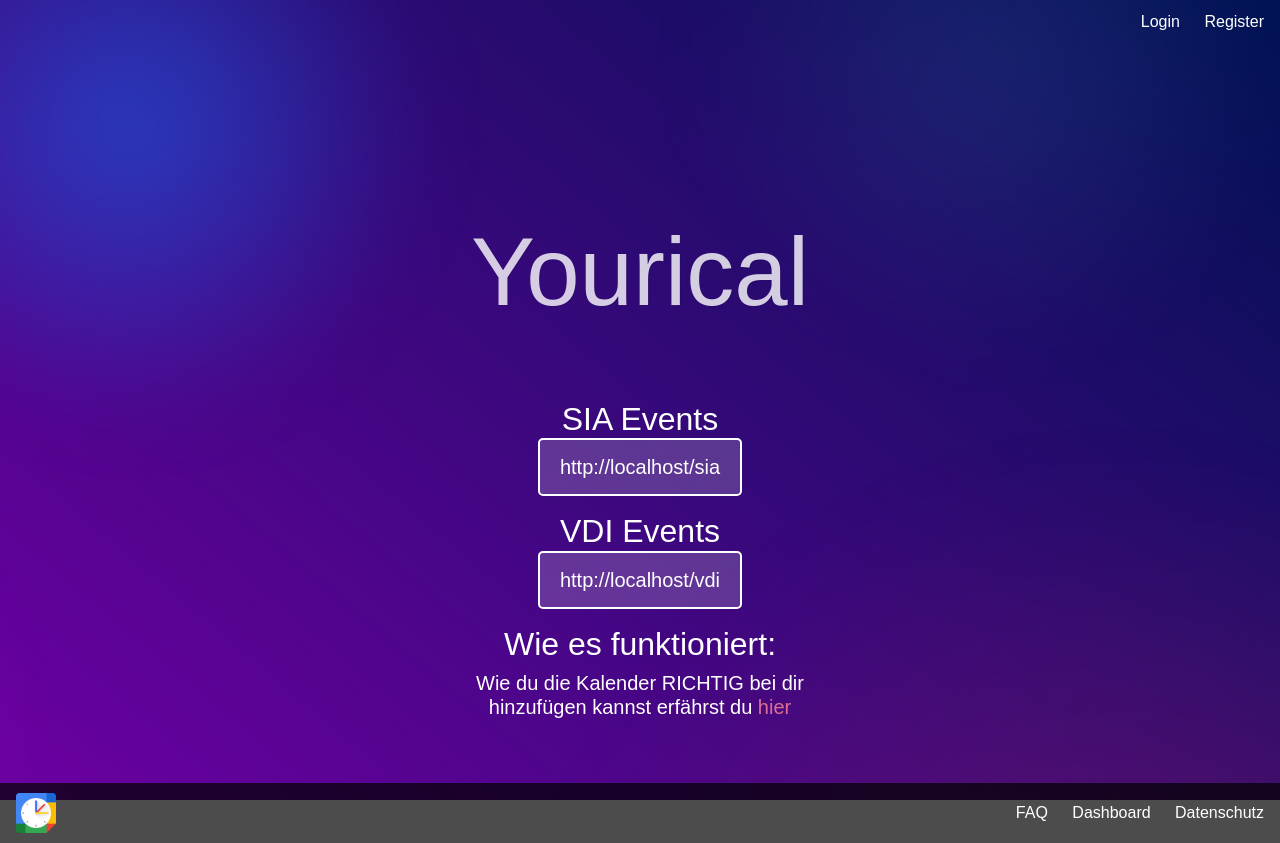
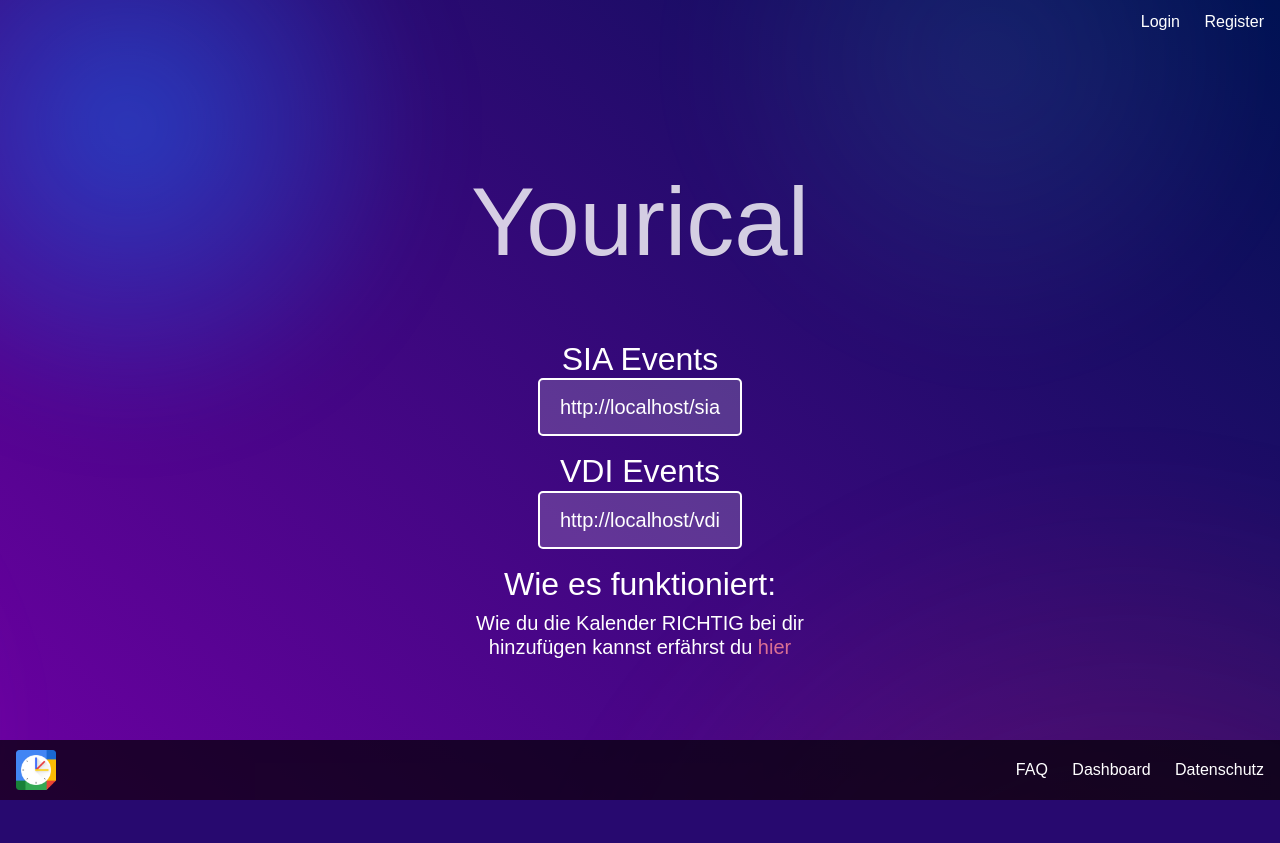
Before and after one commit to Kurzhalsgiraffe/Yourical, a Flask app: page / in a window 1280 px wide. After the commit the page ends 800 px from the top, so only its background shows below. Run offline with Flask 3, Linux system fonts and the light colour scheme; parts of the project's set-up code (start-up, migrations or seed data) failed here and were passed over.

Commit message:
Update styles.css

```diff
--- a/server/project/static/css/styles.css
+++ b/server/project/static/css/styles.css
@@ -19,7 +19,7 @@ p {
   flex-direction: column;
   justify-content: center;
   align-items: center;
-  margin-top: 150px;
+  margin-top: 100px;
 }
 
 .home-text {
@@ -31,7 +31,7 @@ p {
 }
 
 .links-container {
-  margin-top: 40px;
+  margin-top: 30px;
   text-align: center;
 }
 
```
